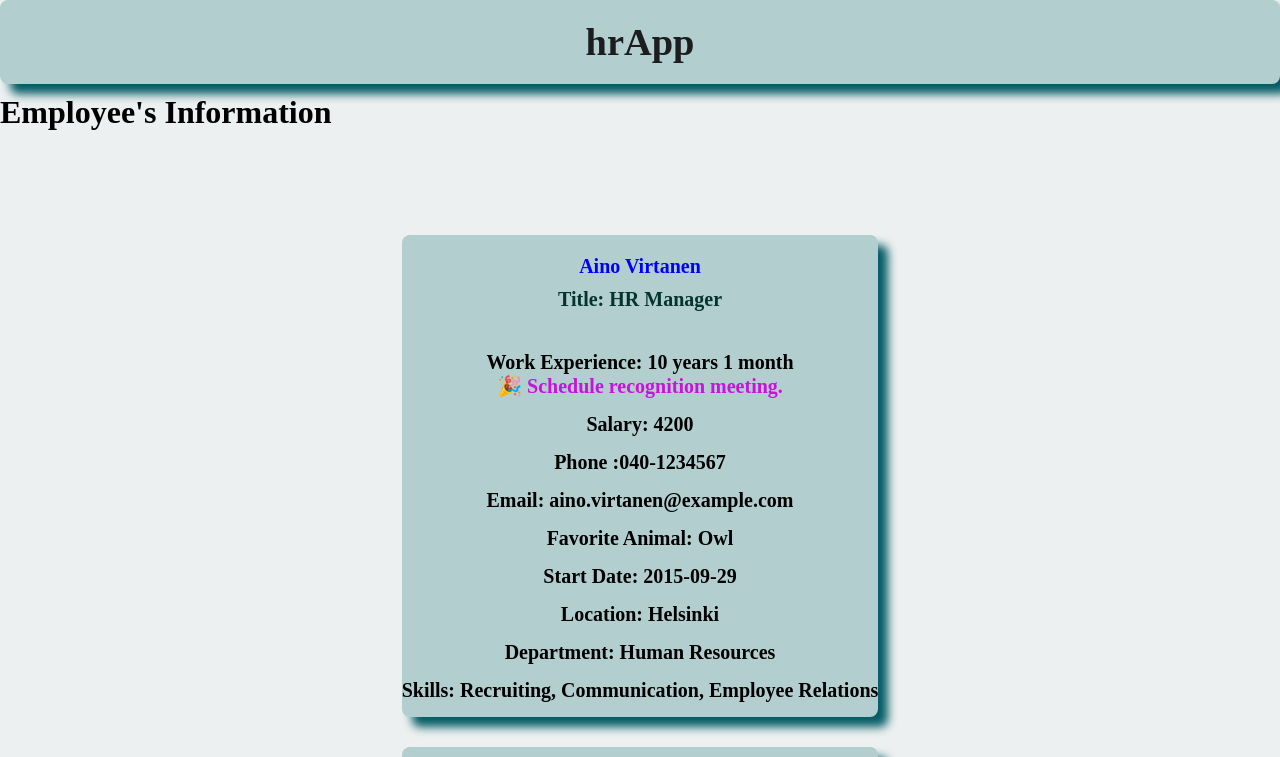
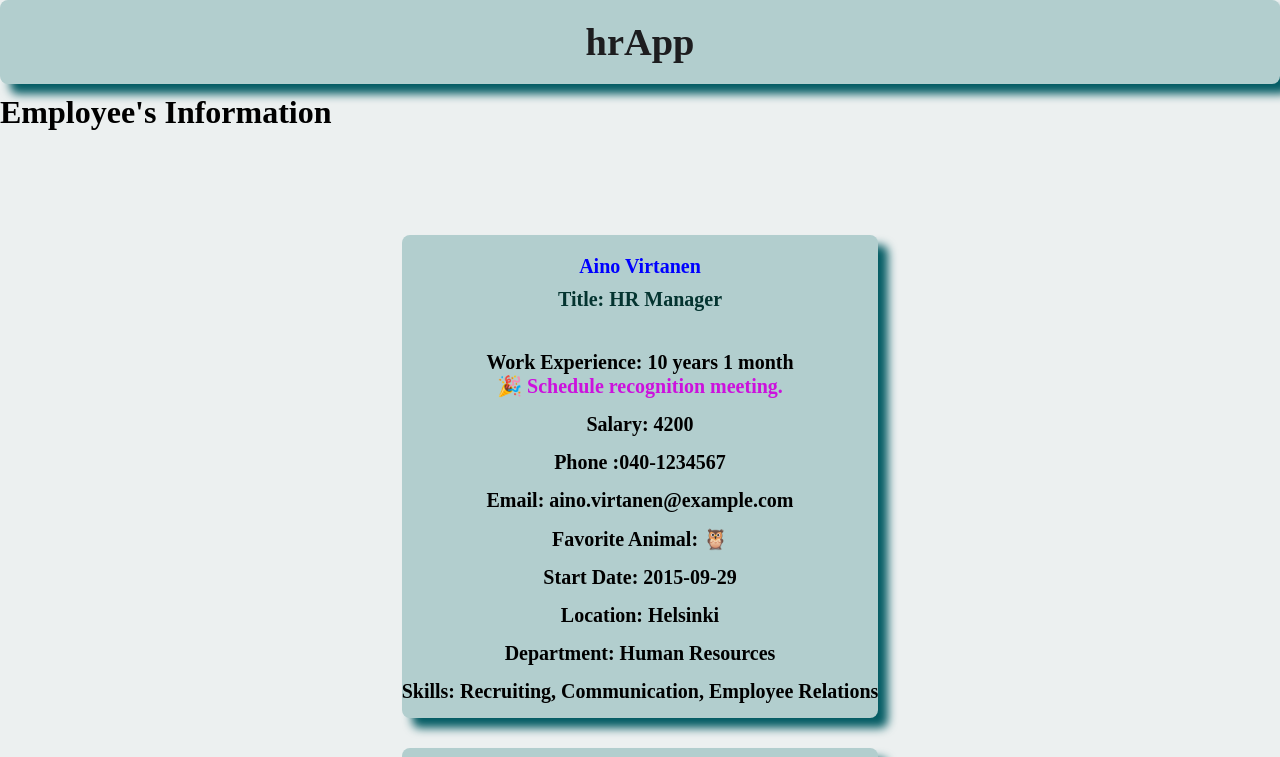
Before and after one commit to BitaYeganeh/hrApp, a React (Vite) app: page / in a window 1280 px wide. Shown: the top 757 px of the page. Built offline with nearby package versions, Linux system fonts and the light colour scheme.

Commit message:
step2 is finnished

```diff
--- a/src/components/PersonCard.jsx
+++ b/src/components/PersonCard.jsx
@@ -1,5 +1,5 @@
 import styles from "./PersonCard.module.css";
-
+import {getAnimalEmoji} from "../utils/animalEmoji"
 const PersonCard = (
     {
         name,
@@ -42,7 +42,7 @@ const PersonCard = (
         <div className={styles.salary}>Salary: {salary}</div>
         <div className={styles.phone}>Phone :{phone}</div>
         <div className={styles.email}>Email: {email}</div>
-        <div className={styles.animal}>Favorite Animal: {animal}</div>
+        <div className={styles.animal}>Favorite Animal: {getAnimalEmoji(animal)}</div>
         <div className={styles.startDate}>Start Date: {startDate}</div>
         <div className={styles.location}>Location: {location}</div>
         <div className={styles.department}>Department: {department}</div>
--- a/src/components/PersonList.jsx
+++ b/src/components/PersonList.jsx
@@ -1,6 +1,6 @@
 import PersonCard from "./PersonCard";
 import React from "react";
-import {employees} from "./employees";
+import {employees} from "../data/employees";
 import {calculateWorkExperience} from "../utils/calculateWorkExperience"
 
 const PersonList = () => {
--- /dev/null
+++ b/src/data/employees.js
@@ -0,0 +1,141 @@
+export const employees = [
+    {
+    id: 1,
+    name: "Aino Virtanen",
+    title: "HR Manager",
+    salary: 4200,
+    phone: "040-1234567",
+    email: "aino.virtanen@example.com",
+    animal: "Owl",
+    startDate: "2015-09-29",
+    location: "Helsinki",
+    department: "Human Resources",
+    skills: ["Recruiting", "Communication", "Employee Relations"],
+  },
+
+   {
+    id: 2,
+    name: "liina Koskinen",
+    title: "Backend Developer",
+    salary: 3800,
+    phone: "040-1234567",
+    email: "liina.koskinen@gmail.com",
+    animal: "Snake",
+    startDate: "2025-06-01",
+    location: "Helsinki",
+    department: "IT",
+    skills: ["React", "Wordpress", "PHP"],
+  },
+
+   {
+    id: 3,
+    name: "Sara Korhonen",
+    title: "UI/UX Designer",
+    salary: 4500,
+    phone: "040-3456789",
+    email: "sara.korhonen@example.com",
+    animal: "Cat",
+    startDate: "2020-10-29",
+    location: "Helsinki",
+    department: "Design",
+    skills: ["Figma", "Adobe XD", "User Research"],
+   },
+
+   {
+    id: 4,
+    name: "Laura Heikkinen",
+    title: "Financial Analyst",
+    salary: 5000,
+    phone: "040-5678901",
+    email: "laura.heikkinen@example.com",
+    animal: "Rabbit",
+    startDate: "2016-01-12",
+    location: "Turku",
+    department: "Finance",
+    skills: ["Excel", "Forecasting", "Reporting"],
+   },
+
+   {
+    id: 5,
+    name: "Juha Mäkelä",
+    title: "Operations Lead",
+    salary: 5500,
+    phone: "040-8901234",
+    email: "juha.makela@example.com",
+    animal: "Eagle",
+    startDate: "2014-09-01",
+    location: "Helsinki",
+    department: "Operations",
+    skills: ["Planning", "Management", "Optimization"],
+   },
+
+   {
+    id: 6,
+    name: "Emma Koskinen",
+    title: "Customer Success Manager",
+    salary: 4300,
+    phone: "040-9012345",
+    email: "emma.koskinen@example.com",
+    animal: "Swan",
+    startDate: "2022-01-05",
+    location: "Oulu",
+    department: "Customer Relations",
+    skills: ["Communication", "CRM", "Empathy"],
+   },
+
+   {
+     id: 7,
+name: "Ville Lehtonen",
+    title: "Data Analyst",
+    salary: 4700,
+    phone: "040-0123456",
+    email: "ville.lehtonen@example.com",
+    animal: "Wolf",
+    startDate: "2025-05-22",
+    location: "Helsinki",
+    department: "Data",
+    skills: ["SQL", "Python", "Data Visualization"],
+  },
+
+   {
+    id: 8,
+    name: "Maria Rantanen",
+    title: "QA Engineer",
+    salary: 4100,
+    phone: "040-7890123",
+    email: "maria.rantanen@example.com",
+    animal: "Dolphin",
+    startDate: "2021-06-18",
+    location: "Espoo",
+    department: "IT",
+    skills: ["Testing", "Cypress", "Automation"],
+  },
+
+   {
+    id: 9,
+    name: "Laura Jarvinen",
+    title: "Project Manager",
+    salary: 6200,
+    phone: "040-1234567",
+    email: "laura.jarvinen@example.com",
+    animal: "crab",
+    startDate: "2018-04-01",
+    location: "Helsinki",
+    department: "Managment",
+    skills: ["Communication", "Employee Relations", "Recruiting",],
+  },
+   {
+    id: 10,
+    name: "Oskari Vakka",
+    title: "Marketing lead",
+    salary: 5200,
+    phone: "040-1234567",
+    email: "oskari.vakka@example.com",
+    animal: "Horse",
+    startDate: "2025-08-01",
+    location: "Helsinki",
+    department: "Marketing",
+    skills: ["Recruiting", "Communication", "Employee Relations"],
+  },
+
+];
--- /dev/null
+++ b/src/utils/animalEmoji.js
@@ -0,0 +1,20 @@
+const Emojis = {
+owl: "🦉",
+dog: "🐶",
+cat:"🐱",
+snake:"🐍",
+rabbit:"🐇",
+eagle:"🦅",
+swan:"🦢",
+wolf:"🐺",
+dolphin:"🐬",
+horse:"🐎",
+crab:"🦀"
+};
+
+// This function takes an animal name (like "Owl") and returns its emoji
+export function getAnimalEmoji(animal) {
+  if (!animal) return "❓"; // if there's no animal name
+  const key = animal.trim().toLowerCase(); // normalize text
+  return Emojis[key] || "✨"; // return emoji or default if not found
+}
```
